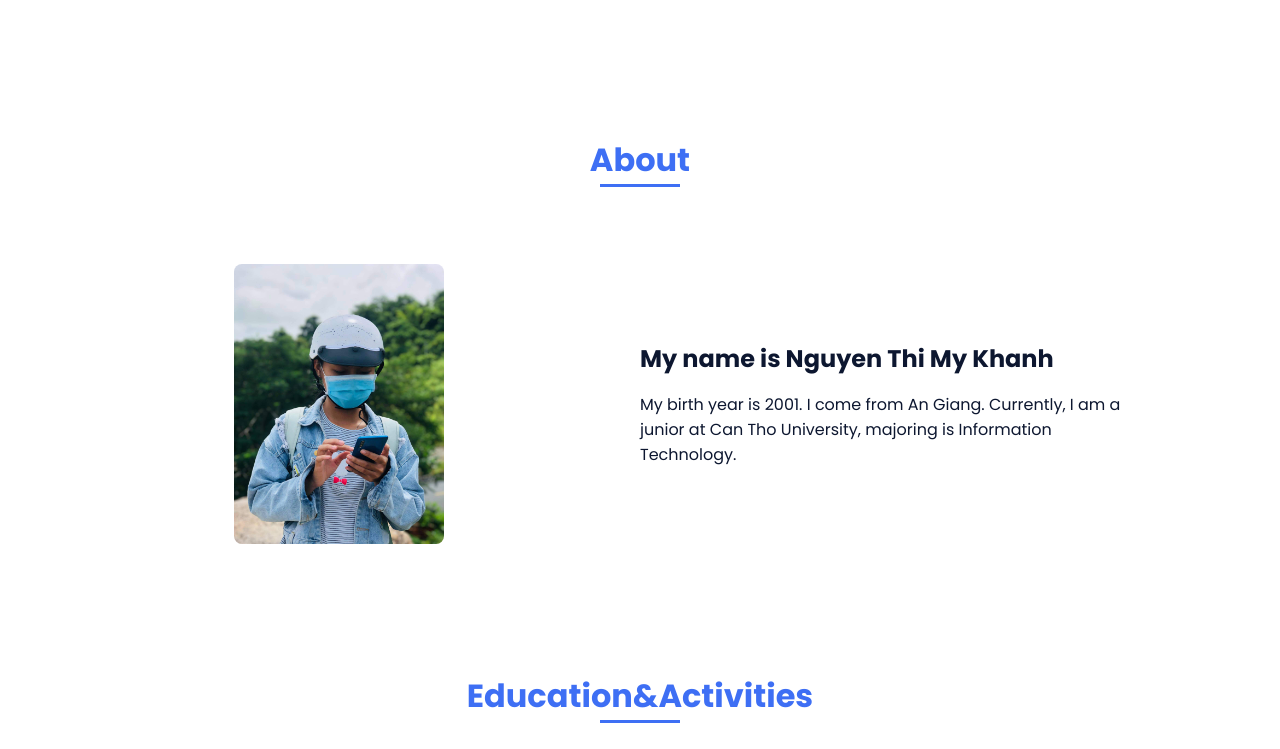
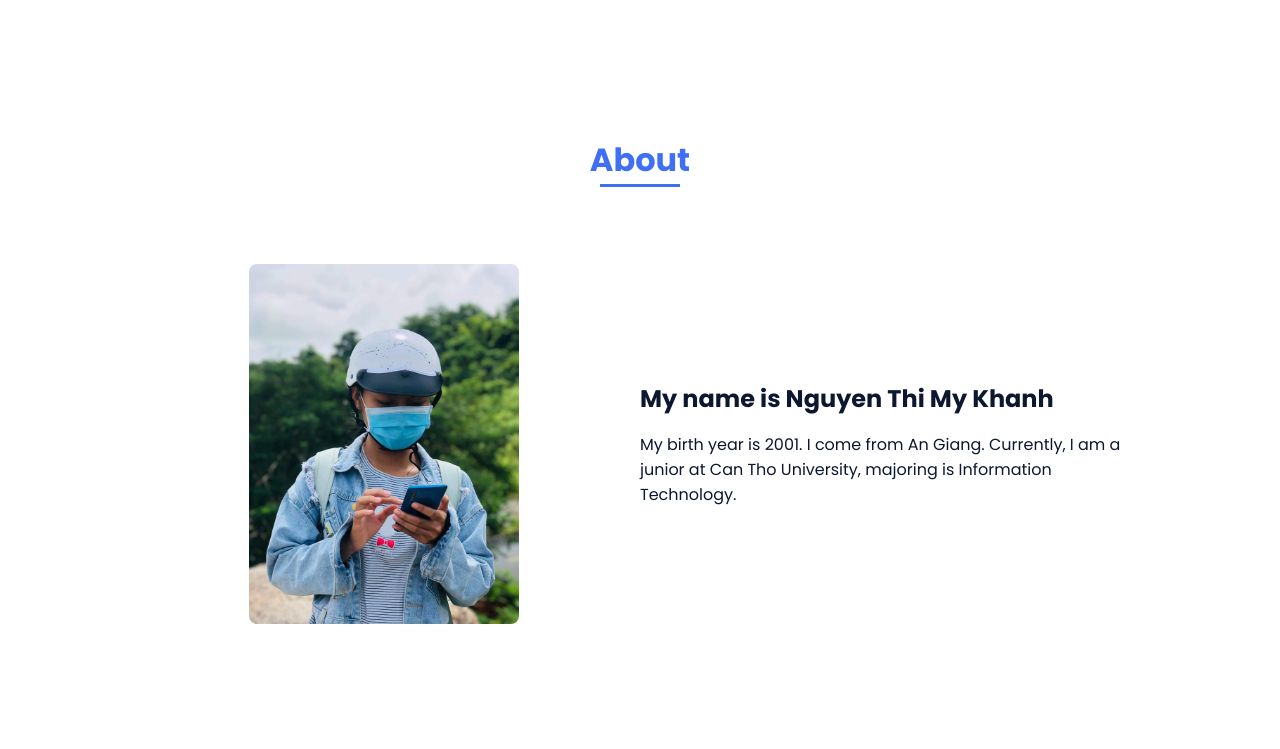
Before and after one commit to ntmkhanh/ntmkhanh.github.io, a plain HTML site: page index.html in a window 1280 px wide. Shown: the part 566-1315 px from the top of the page. Drawn offline with nearby package versions, Linux system fonts and the light colour scheme.

Commit message:
Update styles.css

```diff
--- a/styles.css
+++ b/styles.css
@@ -69,9 +69,10 @@ a {
 }
 
 img {
-  max-width: 70%;;
+  max-width: 90%;;
   height: auto;
   display: block;
+  margin: 0 auto;
 }
 
 /*===== CLASS CSS ===== */
```
